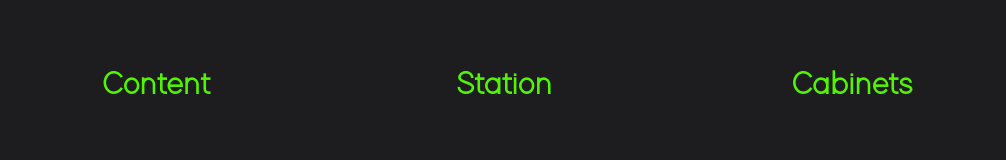
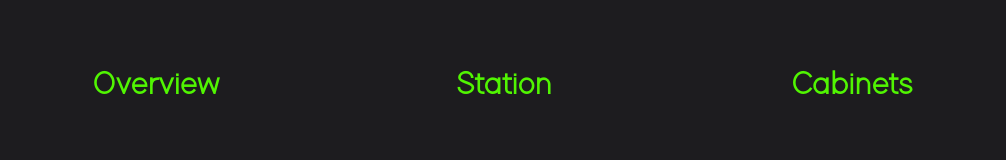
Before and after one commit to Hulow/asb-ui, a Next.js app: page / in a window 1280 px wide. Shown: the part 588-748 px from the top of the page, without its empty margins (136-1142 px from the left). Built offline with nearby package versions, Linux system fonts and the light colour scheme.

Commit message:
feat: setup project overview component

```diff
--- a/src/app/page.tsx
+++ b/src/app/page.tsx
@@ -6,6 +6,7 @@ import { NavBar, OnEvent } from '../components/NavBar/NavBar';
 import texts from '../data/texts.json';
 import { Cabinets } from '../components/Cabinets/Cabinets';
 import { Station } from '../components/Station/Station';
+import { ProjectOverview } from '../components/ProjectOverview/ProjectOverview';
 
 export default function Home() {
   const [event, setEvent] = useState<undefined | OnEvent>(undefined);
@@ -25,8 +26,8 @@ export default function Home() {
 
 function Content({ event }: { event: OnEvent }) {
   switch (event?.name) {
-    case texts.content:
-      return <div>texts.content</div>;
+    case texts.ProjectOverview:
+      return <ProjectOverview/>
     case texts.station:
       return <Station/>
     case texts.cabinets:
--- a/src/components/NavBar/NavBar.tsx
+++ b/src/components/NavBar/NavBar.tsx
@@ -16,7 +16,7 @@ export function NavBar({ onEvent }: { onEvent: any }) {
     <div className='nav-bar'>
       <NavBarItem
         onEvent={reactOnEvent}
-        eventName={texts.content}
+        eventName={texts.ProjectOverview}
         activeEventName={activeEventName}
       />
       <NavBarItem
--- /dev/null
+++ b/src/components/ProjectOverview/ProjectOverview.tsx
@@ -0,0 +1,5 @@
+import './ProjectOverview.css'
+
+export function ProjectOverview() {
+    return <div>PROJECT OVERVIEW COMPONENT</div>
+}
--- a/src/data/texts.json
+++ b/src/data/texts.json
@@ -5,5 +5,5 @@
   "emailAddress": "victor@asb.com",
   "station": "Station",
   "cabinets": "Cabinets",
-  "content": "Content"
+  "ProjectOverview": "Overview"
 }
```
Also changed, not shown: src/components/ProjectOverview/ProjectOverview.css (added).
